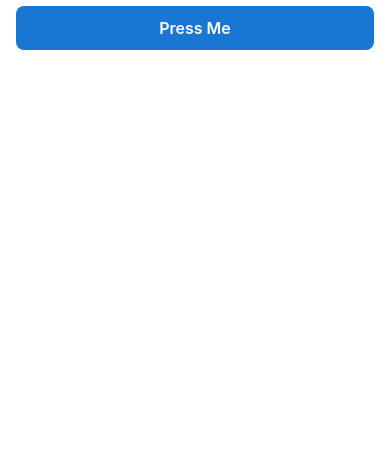
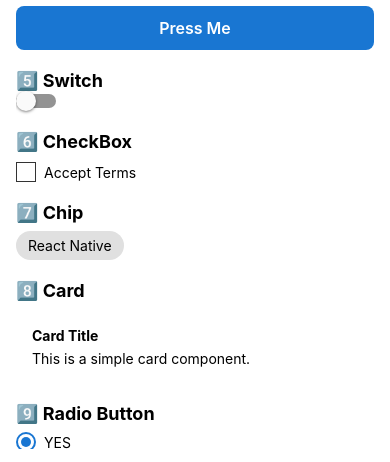
Before and after one commit to KunalChhatbarZignuts/react-native-example-new, a React Native app: screen /LearningTopic1 in a window 390 px wide. Shown: the part 379-841 px from the top of the page. Built offline with nearby package versions, Linux system fonts and the light colour scheme.

Commit message:
add some Ui Components on Learning Topic 1

```diff
--- a/package.json
+++ b/package.json
@@ -19,6 +19,7 @@
     "@react-navigation/native-stack": "^7.9.0",
     "react": "19.2.0",
     "react-native": "0.83.1",
+    "react-native-element-dropdown": "^2.12.4",
     "react-native-pager-view": "^8.0.0",
     "react-native-safe-area-context": "^5.6.2",
     "react-native-screens": "^4.19.0",
--- a/src/screens/index.tsx
+++ b/src/screens/index.tsx
@@ -7,34 +7,34 @@ const LEARNING_TOPICS = [
   `Ui Components \n
    - Text,
    - View,
+   - InputText
    - Button,
-   - InputText
    - Switch
    - CheckBox
    - Chip
    - Card
+   - Radio Button
    - DropDonw Menu
-   - Sliders
   `,
   'Flexbox Layout (row, column, align, justify)',
   'Grid and List',
   'DatePicker & Time Picker',
   'Bottom Sheet and Dialogs',
   'Tab View & Pager View',
-  'Camera and Gallery Picker',
+  'Camera, Gallery Picker & Permissions Handling',
   'Form Validation',
-  'Navigation (Stack & Tabs)',
+  'Navigation (Drawer & BottomNevBar)',
   'Memoization (useMemo, useCallback, useRef, useState) and Custom Hooks',
   'State Managemen ("Context API,Redux Toolkit,Zustand)',
   'API Integration',
   'AsyncStorage & Secure Storage',
-  'Permissions Handling',
+  'Firebase',
   'WebView Integration',
   'Theming (Dark Mode & Light Mode)',
   'Pagination & Infinite Scroll',
   'Animations (Reanimated)',
   // 'Splash Screens (Native)'
-  // 'Firebase'
+
   // 'Deep Linking & Notifications'
   // 'Multi-Language Support'
 ];
--- a/src/screens/learningTopic1/LearningTopic1.tsx
+++ b/src/screens/learningTopic1/LearningTopic1.tsx
@@ -6,11 +6,30 @@ import {
   TextInput,
   TouchableOpacity,
   Alert,
+  Switch,
+  ScrollView,
 } from 'react-native';
 import BaseScreen from '../../components/BaseScreen';
+import { Dropdown } from 'react-native-element-dropdown';
+
+const dropdownData = [
+  { label: 'Option 1', value: '1' },
+  { label: 'Option 2', value: '2' },
+  { label: 'Option 3', value: '3' },
+  { label: 'Option 4', value: '4' },
+  { label: 'Option 5', value: '5' },
+  { label: 'Option 6', value: '6' },
+  { label: 'Option 7', value: '7' },
+];
 
 export default function LearningTopic1() {
   const [name, setName] = useState('');
+  const [isEnabled, setIsEnabled] = useState(false);
+  const [isChecked, setIsChecked] = useState(false);
+  const [selectedRadio, setSelectedRadio] = useState<'yes' | 'no'>('yes');
+
+  const [dropdownValue, setDropdownValue] = useState<string | null>(null);
+  const [isFocus, setIsFocus] = useState(false);
 
   const onPressButton = () => {
     Alert.alert('Button Pressed', `Hello ${name || 'User'} 👋`);
@@ -18,6 +37,7 @@ export default function LearningTopic1() {
 
   return (
     <BaseScreen title="Learning Topic 1">
+      <ScrollView>
         {/* Text Example */}
         <Text style={styles.title}>1️⃣ Text Example</Text>
         <Text style={styles.description}>
@@ -30,7 +50,6 @@ export default function LearningTopic1() {
           <Text style={styles.boxText}>I am inside a View</Text>
         </View>
 
-      {/* TextInput Example */}
         <Text style={styles.title}>3️⃣ TextInput Example</Text>
         <TextInput
           placeholder="Enter your name"
@@ -39,11 +58,85 @@ export default function LearningTopic1() {
           style={styles.input}
         />
 
-      {/* Button Example */}
         <Text style={styles.title}>4️⃣ Button Example</Text>
         <TouchableOpacity style={styles.button} onPress={onPressButton}>
           <Text style={styles.buttonText}>Press Me</Text>
         </TouchableOpacity>
+        <Text style={styles.title}>5️⃣ Switch</Text>
+        <Switch value={isEnabled} onValueChange={setIsEnabled} />
+
+        <Text style={styles.title}>6️⃣ CheckBox</Text>
+        <TouchableOpacity
+          style={styles.checkboxContainer}
+          onPress={() => setIsChecked(!isChecked)}
+        >
+          <View
+            style={[styles.checkbox, isChecked && styles.checkboxChecked]}
+          />
+          <Text>Accept Terms</Text>
+        </TouchableOpacity>
+
+        <Text style={styles.title}>7️⃣ Chip</Text>
+        <TouchableOpacity style={styles.chip}>
+          <Text style={styles.chipText}>React Native</Text>
+        </TouchableOpacity>
+
+        <Text style={styles.title}>8️⃣ Card</Text>
+        <View style={styles.card}>
+          <Text style={styles.cardTitle}>Card Title</Text>
+          <Text>This is a simple card component.</Text>
+        </View>
+
+        <Text style={styles.title}>9️⃣ Radio Button</Text>
+        {['yes', 'no'].map(option => (
+          <TouchableOpacity
+            key={option}
+            style={styles.radioContainer}
+            onPress={() => setSelectedRadio(option as 'yes' | 'no')}
+          >
+            <View style={styles.radioOuter}>
+              {selectedRadio === option && <View style={styles.radioInner} />}
+            </View>
+            <Text>{option.toUpperCase()}</Text>
+          </TouchableOpacity>
+        ))}
+
+        {/* Dropdown Menu (Simple)
+        /**
+        * NOTE: Standard React Native Picker/Dropdown is not used here.
+        * We are using 'react-native-element-dropdown' (https://www.npmjs.com/package/react-native-element-dropdown).
+        * * WHY: This dependency was chosen because it offers significantly more
+        * flexibility and customization options compared to other dropdown libraries.
+        */}
+        <Text style={styles.title}>🔟 Dropdown Menu</Text>
+
+        <Dropdown
+          style={[styles.dropdown, isFocus && { borderColor: '#1976D2' }]}
+          placeholderStyle={styles.placeholderStyle}
+          selectedTextStyle={styles.selectedTextStyle}
+          inputSearchStyle={styles.inputSearchStyle}
+          iconStyle={styles.iconStyle}
+          data={dropdownData}
+          search
+          maxHeight={200}
+          labelField="label"
+          valueField="value"
+          placeholder={!isFocus ? 'Select option' : '...'}
+          searchPlaceholder="Search..."
+          value={dropdownValue}
+          onFocus={() => setIsFocus(true)}
+          onBlur={() => setIsFocus(false)}
+          onChange={item => {
+            setDropdownValue(item.value);
+            setIsFocus(false);
+          }}
+          renderRightIcon={() => <Text style={{ marginRight: 8 }}>🔽</Text>}
+        />
+
+        <Text style={styles.description}>
+          Selected: {dropdownValue ?? 'None'}
+        </Text>
+      </ScrollView>
     </BaseScreen>
   );
 }
@@ -88,4 +181,113 @@ const styles = StyleSheet.create({
     fontSize: 16,
     fontWeight: '600',
   },
+  checkboxContainer: {
+    flexDirection: 'row',
+    alignItems: 'center',
+    marginTop: 10,
+  },
+  checkbox: {
+    width: 20,
+    height: 20,
+    borderWidth: 1,
+    borderColor: '#333',
+    marginRight: 8,
+  },
+  checkboxChecked: {
+    backgroundColor: '#1976D2',
+  },
+  chip: {
+    alignSelf: 'flex-start',
+    paddingHorizontal: 12,
+    paddingVertical: 6,
+    borderRadius: 16,
+    backgroundColor: '#E0E0E0',
+    marginTop: 8,
+  },
+  chipText: {
+    fontSize: 14,
+  },
+  card: {
+    marginTop: 10,
+    padding: 16,
+    borderRadius: 8,
+    backgroundColor: '#FFF',
+    elevation: 2,
+  },
+  cardTitle: {
+    fontWeight: '700',
+    marginBottom: 6,
+  },
+  radioContainer: {
+    flexDirection: 'row',
+    alignItems: 'center',
+    marginTop: 8,
+  },
+  radioOuter: {
+    width: 20,
+    height: 20,
+    borderRadius: 10,
+    borderWidth: 2,
+    borderColor: '#1976D2',
+    alignItems: 'center',
+    justifyContent: 'center',
+    marginRight: 8,
+  },
+  radioInner: {
+    width: 10,
+    height: 10,
+    borderRadius: 5,
+    backgroundColor: '#1976D2',
+  },
+  dropdownItem: {
+    padding: 10,
+    borderWidth: 1,
+    borderColor: '#CCC',
+    marginTop: 6,
+    borderRadius: 6,
+  },
+  dropdownSelected: {
+    backgroundColor: '#BBDEFB',
+  },
+  sliderContainer: {
+    flexDirection: 'row',
+    gap: 20,
+    marginTop: 10,
+  },
+  sliderButton: {
+    padding: 10,
+    borderRadius: 6,
+    backgroundColor: '#E3F2FD',
+  },
+  pickerContainer: {
+    marginTop: 10,
+    borderWidth: 1,
+    borderColor: '#CCC',
+    borderRadius: 8,
+    overflow: 'scroll',
+  },
+  dropdown: {
+    height: 50,
+    borderColor: '#CCC',
+    borderWidth: 1,
+    borderRadius: 8,
+    paddingHorizontal: 8,
+    marginTop: 10,
+    backgroundColor: '#FFF',
+  },
+  placeholderStyle: {
+    fontSize: 14,
+    color: '#999',
+  },
+  selectedTextStyle: {
+    fontSize: 14,
+  },
+  inputSearchStyle: {
+    height: 40,
+    fontSize: 14,
+  },
+  iconStyle: {
+    width: 20,
+    height: 20,
+  },
 });
```
Also changed, not shown: 1 other file (tests, documents, lock files or other folders). Lines whose indentation alone changed are shown as unchanged.
